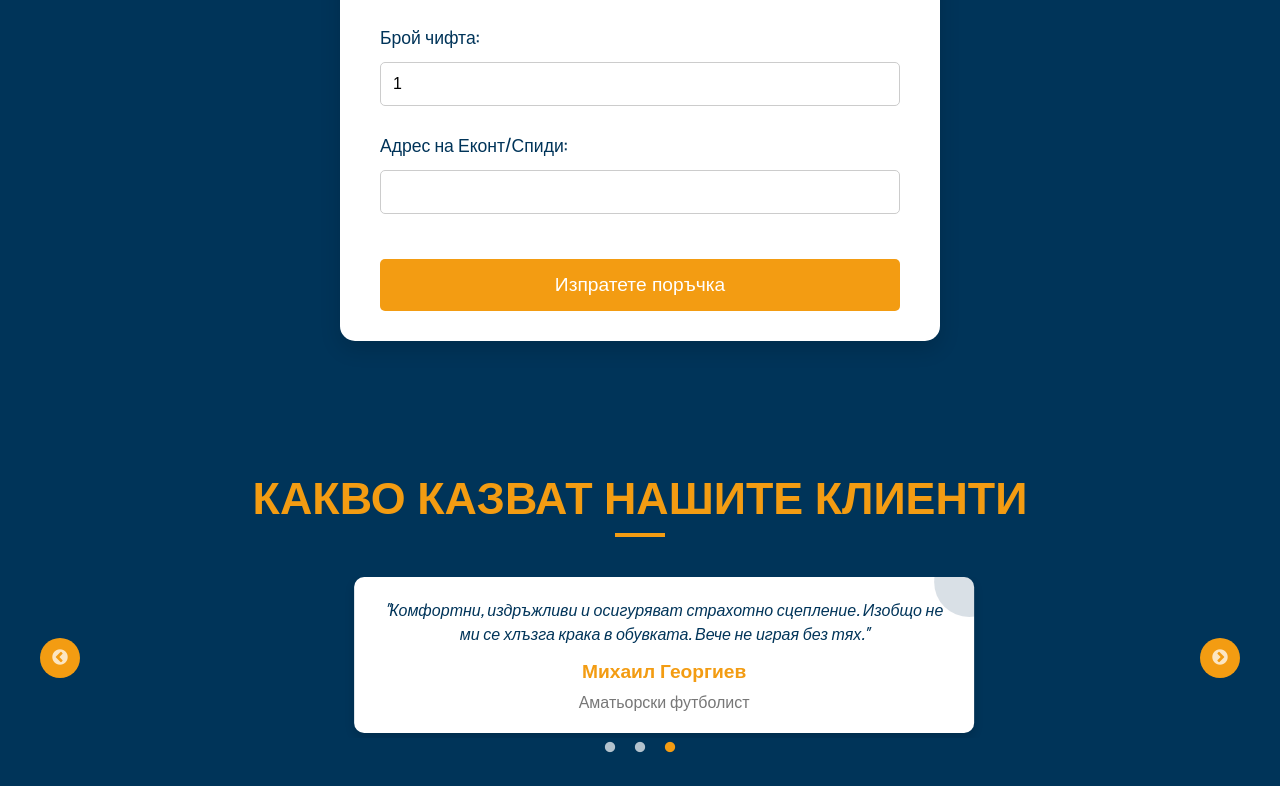
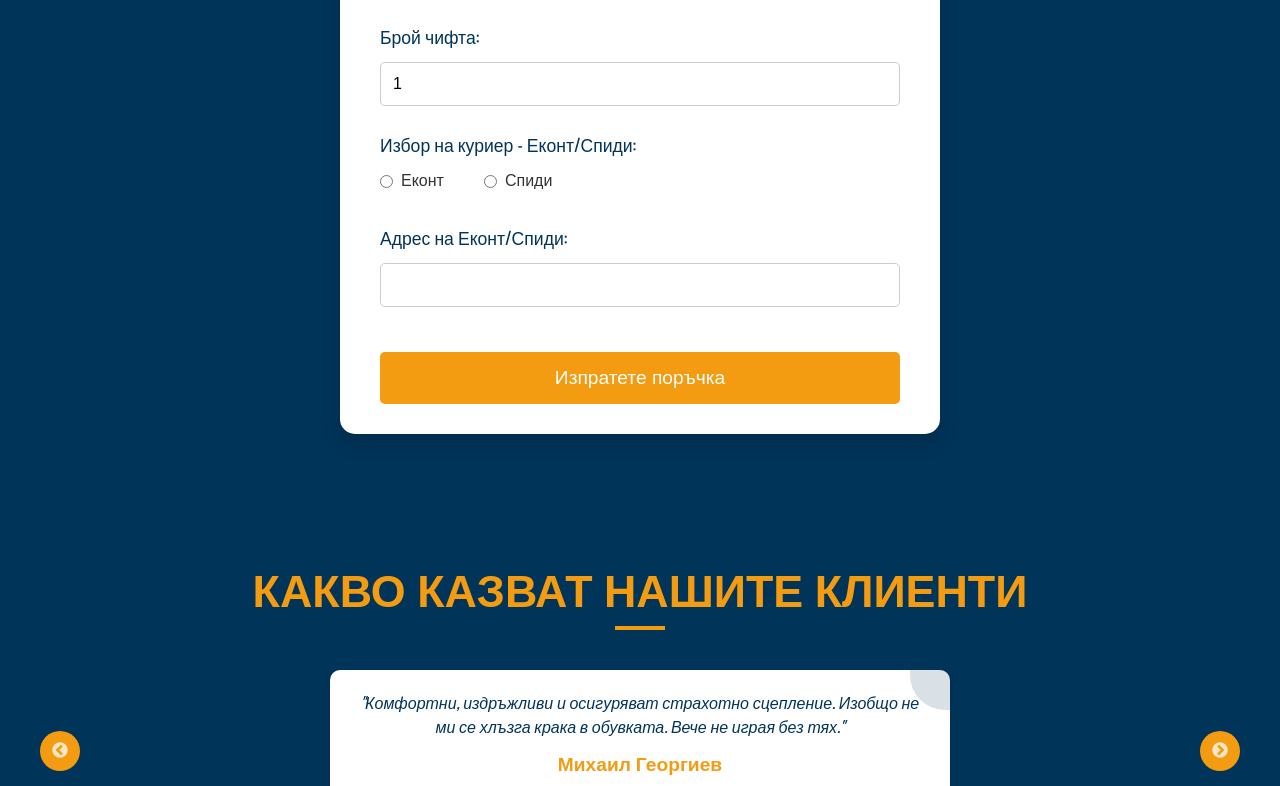
Before and after one commit to al-badarin/Grip-Socks-BecomePro-Website, a React (Vite) app in the folder grip-socks-becomepro/: page / in a window 1280 px wide. Shown: the part 2563-3349 px from the top of the page. Built offline with nearby package versions, Linux system fonts and the light colour scheme.

Commit message:
add new input to OrderForm

```diff
--- a/grip-socks-becomepro/src/components/OrderForm/OrderForm.jsx
+++ b/grip-socks-becomepro/src/components/OrderForm/OrderForm.jsx
@@ -174,6 +174,39 @@ const OrderForm = () => {
           )}
         </div>
         <div className={styles.formGroup}>
+          <label htmlFor="currier">Избор на куриер - Еконт/Спиди:</label>
+          <div className={styles.radioGroup}>
+            <label className={styles.radioLabel}>
+              <input
+                type="radio"
+                id="currierEkont"
+                name="currier"
+                value="Еконт"
+                checked={formData.currier === 'Еконт'}
+                onChange={handleChange}
+                required
+              />
+              Еконт
+            </label>
+            <label className={styles.radioLabel}>
+              <input
+                type="radio"
+                id="currierSpeedy"
+                name="currier"
+                value="Спиди"
+                checked={formData.currier === 'Спиди'}
+                onChange={handleChange}
+                required
+              />
+              Спиди
+            </label>
+          </div>
+          {errors.currier && (
+            <span className={styles.error}>{errors.currier}</span>
+          )}
+        </div>
+
+        <div className={styles.formGroup}>
           <label htmlFor="address">Адрес на Еконт/Спиди:</label>
           <input
             type="text"
--- a/grip-socks-becomepro/src/components/OrderForm/OrderForm.module.css
+++ b/grip-socks-becomepro/src/components/OrderForm/OrderForm.module.css
@@ -74,6 +74,24 @@ input:focus {
   background-color: #e67e22; /* Darker gold on hover */
 }
 
+.radioGroup {
+  display: flex;
+  /* justify-content: space-around; */
+  margin-top: 10px;
+}
+
+.radioLabel {
+  margin-right: 40px;
+  display: flex;
+  align-items: center;
+  font-size: 1rem;
+  color: #333;
+}
+
+.radioLabel input {
+  margin-right: 8px;
+}
+
 .testButtons {
   margin-top: 20px;
   display: flex;
```
